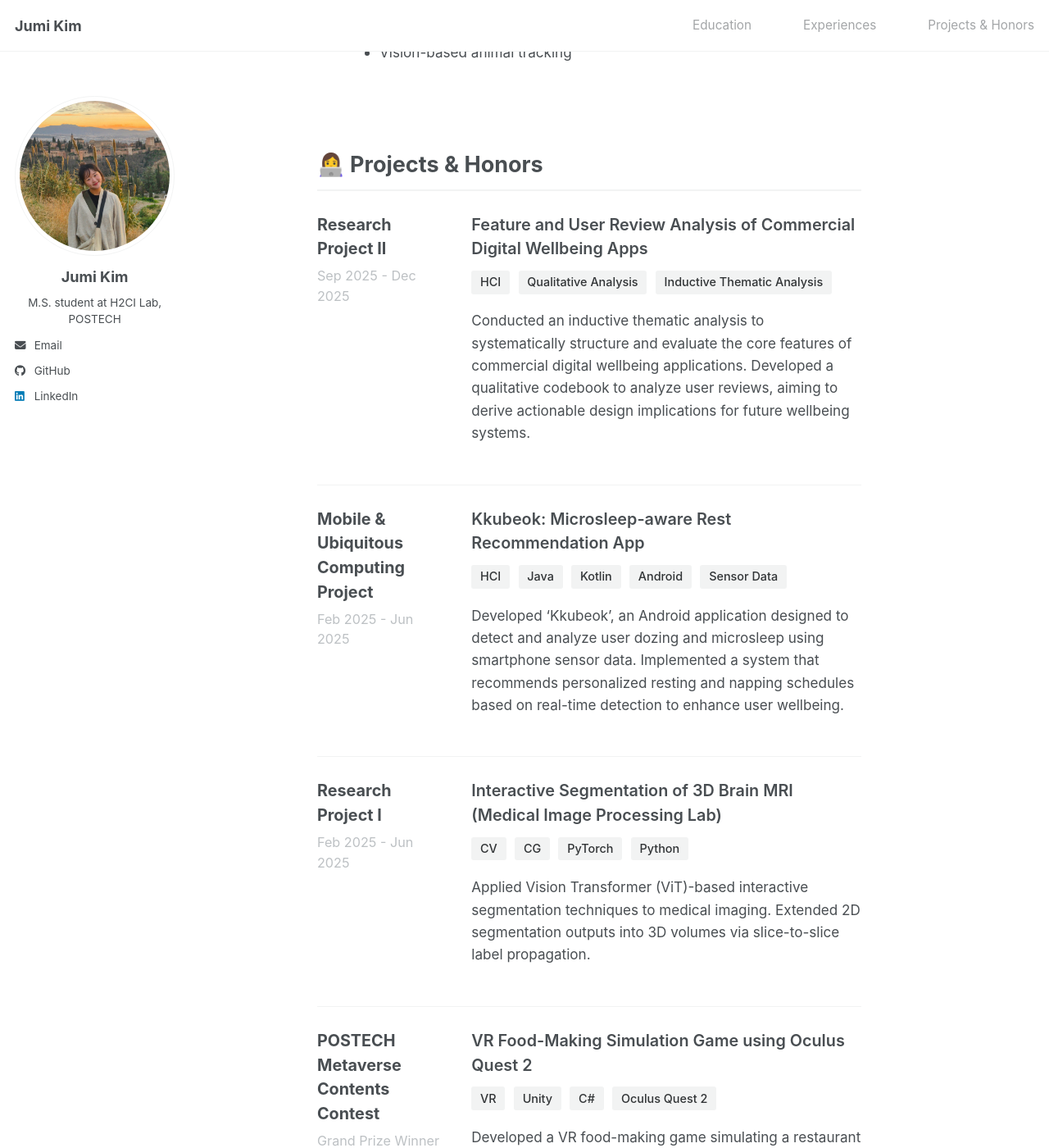
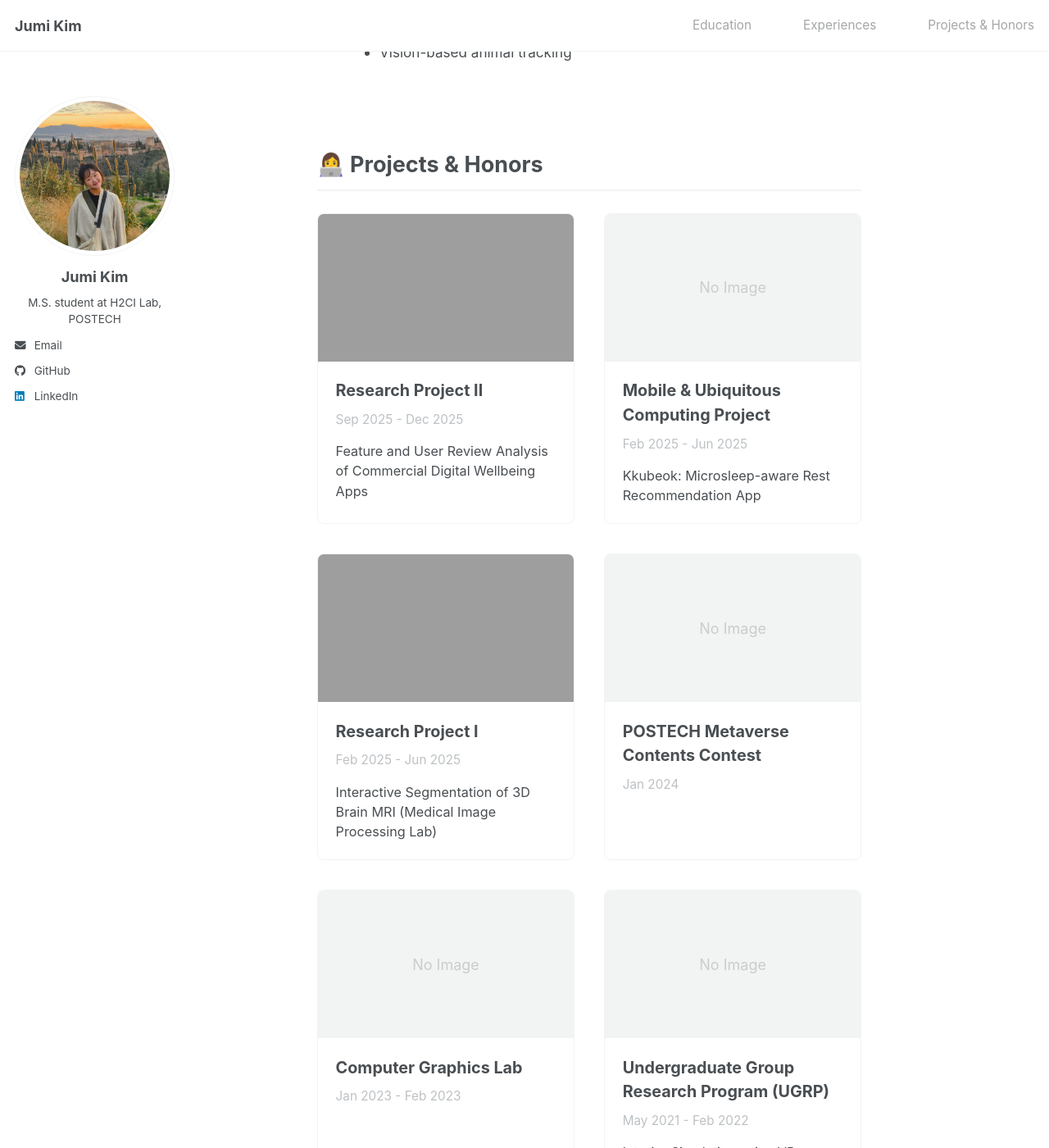
Before and after one commit to jglosa/jglosa.github.io, a Jekyll site: the page built from _pages/about.md, in a window 1280 px wide and 1400 px high, scrolled down 1502 px. Shown: the whole window at 82% size. Built offline with Jekyll 4.4.1, drawn with Linux system fonts in a browser that asks for light colours; a script bundle is joined from its source files by our own code; library files that are not in the unit come from our copies; some of the changed text lies outside the part shown.

Commit message:
change project & honor format

```diff
--- a/_layouts/portfolio.html
+++ b/_layouts/portfolio.html
@@ -142,27 +142,74 @@ layout: default
 
         <!-- Research Projects Section -->
         {% if page.research_projects %}
+        <style>
+          .project-grid {
+            display: grid;
+            grid-template-columns: repeat(auto-fill, minmax(280px, 1fr)); /* 화면 크기에 따라 자동 배치 */
+            gap: 2rem;
+            margin-top: 1.5rem;
+          }
+
+          .project-card {
+            background: var(--global-bg-color);
+            border: 1px solid var(--global-border-color);
+            border-radius: 8px;
+            overflow: hidden;
+            transition: transform 0.3s ease;
+          }
+
+          .project-card:hover {
+            transform: translateY(-5px); /* 살짝 떠오르는 효과 */
+          }
+
+          .project-image {
+            width: 100%;
+            height: 180px;
+            object-fit: cover; /* 이미지 비율 맞춤 */
+            background-color: #f2f3f3; /* 이미지 없을 때 배경색 */
+          }
+
+          .project-content {
+            padding: 1.2rem;
+          }
+
+          .project-title {
+            font-size: 1.1rem;
+            font-weight: 700;
+            margin-bottom: 0.5rem;
+            color: var(--global-text-color);
+          }
+
+          .project-date {
+            font-size: 0.85rem;
+            color: var(--global-text-color-light);
+            margin-bottom: 0.8rem;
+          }
+
+          .project-description {
+            font-size: 0.9rem;
+            line-height: 1.5;
+            color: var(--global-text-color);
+          }
+        </style>
+
         <div class="content-section" id="projects">
           <h2 class="section-title">👩‍💻 Projects & Honors</h2>
-          <div class="experience-group">
+          <div class="project-grid">
             {% for rp in page.research_projects %}
-            <div class="experience-item">
-              <div class="left-column">
-                <div class="company-name">{{ rp.name }}</div>
-                {% if rp.type %}<div class="position">{{ rp.type }}</div>{% endif %}
-                {% if rp.role %}<div class="position">{{ rp.role }}</div>{% endif %}
-                <div class="date">{{ rp.date }}</div>
-              </div>
-              <div class="right-column">
-                {% if rp.project %}<div class="project-title">{{ rp.project }}</div>{% endif %}
-                {% if rp.technologies %}
-                <div class="tech-tags">
-                  {% for tech in rp.technologies %}
-                  <span class="tech-tag">{{ tech }}</span>
-                  {% endfor %}
+            <div class="project-card">
+              {% if rp.image %}
+                <img src="{{ base_path }}/images/{{ rp.image }}" alt="{{ rp.name }}" class="project-image">
+              {% else %}
+                <div class="project-image" style="display: flex; align-items: center; justify-content: center; color: #ccc;">No Image</div>
+              {% endif %}
+
+              <div class="project-content">
+                <div class="project-title">{{ rp.name }}</div>
+                <div class="project-date">{{ rp.date }}</div>
+                <div class="project-description">
+                  {{ rp.description | markdownify | remove: '<p>' | remove: '</p>' }}
                 </div>
-                {% endif %}
-                <div class="description">{{ rp.description | markdownify }}</div>
               </div>
             </div>
             {% endfor %}
--- a/_pages/about.md
+++ b/_pages/about.md
@@ -51,44 +51,28 @@ experiences:
 
 research_projects:
   - name: "Research Project II"
-    role: ""
     date: "Sep 2025 - Dec 2025"
-    project: "Feature and User Review Analysis of Commercial Digital Wellbeing Apps"
-    technologies: ["HCI", "Qualitative Analysis", "Inductive Thematic Analysis"]
-    description: "Conducted an inductive thematic analysis to systematically structure and evaluate the core features of commercial digital wellbeing applications. Developed a qualitative codebook to analyze user reviews, aiming to derive actionable design implications for future wellbeing systems."
+    image: "researchproject_2.jpeg"
+    description: "Feature and User Review Analysis of Commercial Digital Wellbeing Apps"
 
   - name: "Mobile & Ubiquitous Computing Project"
-    role: ""
     date: "Feb 2025 - Jun 2025"
-    project: "Kkubeok: Microsleep-aware Rest Recommendation App"
-    technologies: ["HCI", "Java", "Kotlin", "Android", "Sensor Data"]
-    description: "Developed 'Kkubeok', an Android application designed to detect and analyze user dozing and microsleep using smartphone sensor data. Implemented a system that recommends personalized resting and napping schedules based on real-time detection to enhance user wellbeing."
+    description: "Kkubeok: Microsleep-aware Rest Recommendation App"
 
   - name: "Research Project I"
-    role: ""
     date: "Feb 2025 - Jun 2025"
-    project: "Interactive Segmentation of 3D Brain MRI (Medical Image Processing Lab)"
-    technologies: ["CV", "CG", "PyTorch", "Python"]
-    description: "Applied Vision Transformer (ViT)-based interactive segmentation techniques to medical imaging. Extended 2D segmentation outputs into 3D volumes via slice-to-slice label propagation."
+    image: "researchproject_2.jpeg"
+    description : "Interactive Segmentation of 3D Brain MRI (Medical Image Processing Lab)"
 
   - name: "POSTECH Metaverse Contents Contest"
-    role: "Grand Prize Winner"
     date: "Jan 2024"
     project: "VR Food-Making Simulation Game using Oculus Quest 2"
-    technologies: ["VR", "Unity", "C#", "Oculus Quest 2"]
-    description: "Developed a VR food-making game simulating a restaurant environment. Focused on enhancing the tactile cooking experience using VR controllers, differentiating from existing food games by emphasizing embodied realism."
 
   - name: "Computer Graphics Lab"
-    role: ""
     date: "Jan 2023 - Feb 2023"
     project: "3D Reconstruction Software Benchmarking"
-    technologies: ["CG", "Photogrammetry", "3D Reconstruction"]
-    description: "Analyzed and improved the underlying principles of the Reality Capture 3D reconstruction software through extensive benchmarking using photogrammetry techniques."
 
   - name: "Undergraduate Group Research Program (UGRP)"
-    role: ""
     date: "May 2021 - Feb 2022"
-    project: "Interior Simulation using VR"
-    technologies: ["VR","CV","CG ","3D Reconstruction", "Photogrammetry"]
-    description: "Implemented mirror reality environments using Radar and Photogrammetry. Simulated furniture placement in virtual space to provide immersive interior design experiences."
+    description: "Interior Simulation using VR"
 ---
```
Also changed, not shown: 2 other files.
